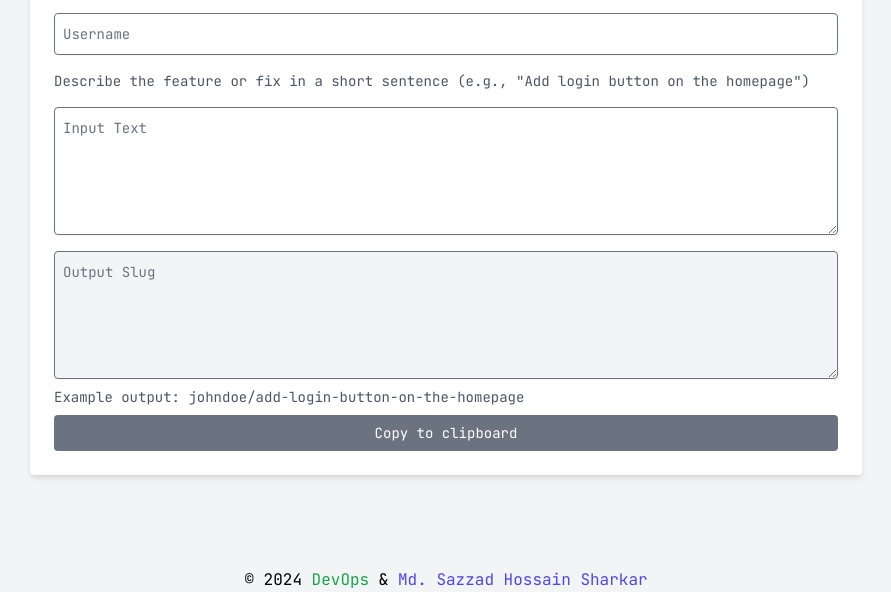
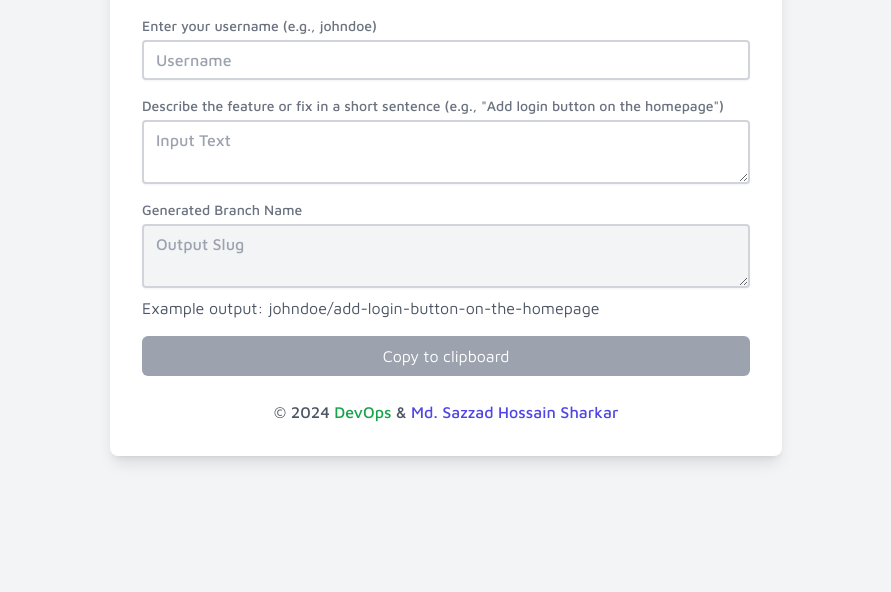
Before and after one commit to SHSharkar/GitBranchGen-Effortless-Git-Branch-Name-Generator, a website: page index.html in a window 1280 px wide. Shown: the part 208-800 px from the top of the page, without its empty margins (194-1085 px from the left). Drawn offline with nearby package versions, Linux system fonts and the light colour scheme.

Commit message:
Restructured the design
Signed-off-by: Md. Sazzad Hossain Sharkar <md@szd.sh>

```diff
--- a/index.html
+++ b/index.html
@@ -1,15 +1,17 @@
-<!DOCTYPE html>
+<!doctype html>
 <html lang="en">
 
 <head>
-    <meta charset="UTF-8">
-    <title>GitBranchGen: Effortless Git Branch Name Generator</title>
+    <meta charset="UTF-8" />
+    <title>
+        Git Branch Gen: Simplify Your Git Workflow with Smart Branch Naming
+    </title>
     <meta name="description"
-        content="GitBranchGen simplifies your Git workflow by auto-generating readable and consistent branch names based on your input. Add a prefix, choose your separator, and ensure your branch names align with best practices effortlessly.">
-    <meta property="og:title" content="GitBranchGen: Effortless Git Branch Name Generator">
+        content="Streamline your Git process with Git Branch Gen. Generate consistent, readable branch names effortlessly. Customize prefixes, choose separators, and adhere to best practices." />
+    <meta property="og:title" content="Git Branch Gen: Simplify Your Git Workflow with Smart Branch Naming" />
     <meta property="og:description"
-        content="GitBranchGen simplifies your Git workflow by auto-generating readable and consistent branch names based on your input. Add a prefix, choose your separator, and ensure your branch names align with best practices effortlessly.">
-    <meta property="og:image" content="https://git.env.com.bd/sharing-image.png">
+        content="Streamline your Git process with Git Branch Gen. Generate consistent, readable branch names effortlessly. Customize prefixes, choose separators, and adhere to best practices." />
+    <meta property="og:image" content="https://git.env.com.bd/sharing-image.png" />
     <link rel="apple-touch-icon" sizes="57x57" href="apple-icon-57x57.png" />
     <link rel="apple-touch-icon" sizes="60x60" href="apple-icon-60x60.png" />
     <link rel="apple-touch-icon" sizes="72x72" href="apple-icon-72x72.png" />
@@ -27,38 +29,58 @@
     <meta name="msapplication-TileColor" content="#ffffff" />
     <meta name="msapplication-TileImage" content="/ms-icon-144x144.png" />
     <meta name="theme-color" content="#ffffff" />
-    <link href="dist/main.css" rel="stylesheet">
+    <link href="dist/main.css" rel="stylesheet" />
     <script src="https://cdn.jsdelivr.net/npm/alpinejs@3.13.0/dist/cdn.min.js" defer></script>
     <script src="https://cdn.jsdelivr.net/npm/slugify@1.6.6/slugify.min.js"></script>
-    <link rel="preconnect" href="https://fonts.googleapis.com">
-    <link rel="preconnect" href="https://fonts.gstatic.com" crossorigin>
-    <link href="https://fonts.googleapis.com/css2?family=JetBrains+Mono:wght@400;700&display=swap" rel="stylesheet">
+    <link rel="preconnect" href="https://fonts.googleapis.com" />
+    <link rel="preconnect" href="https://fonts.gstatic.com" crossorigin />
+    <link href="https://fonts.googleapis.com/css2?family=Maven+Pro:wght@400..900&display=swap" rel="stylesheet" />
 </head>
 
-<body class="p-4 flex items-center justify-center min-h-screen bg-gray-100">
-    <div x-data="app()" class="space-y-4 bg-white p-6 rounded shadow-md w-full md:w-2/3 2xl:w-3/6">
-        <h1 class="text-xl font-bold mb-4 text-center">GitBranchGen: Effortless Git Branch Name Generator</h1>
+<body class="bg-gray-100">
+    <div class="flex min-h-screen items-center justify-center p-4">
+        <div x-data="app()" class="w-full max-w-lg rounded-lg bg-white p-6 shadow-lg md:p-8 lg:max-w-2xl">
+            <h1 class="mb-4 text-center text-xl font-bold text-gray-800 md:mb-6 md:text-2xl">
+                Git Branch Gen: Simplify Your Git Workflow
+            </h1>
 
-        <p class="text-sm text-gray-600">Enter your username (e.g., johndoe)</p>
+            <div class="space-y-3 md:space-y-4">
+                <div>
+                    <label class="mb-1 block text-sm font-medium text-gray-500" for="username">Enter your username
+                        (e.g., johndoe)</label>
+                    <input x-model="username" placeholder="Username" id="username"
+                        class="block w-full rounded border-2 border-gray-300 py-1.5 font-medium text-gray-700 shadow-sm placeholder:text-gray-400 sm:text-base sm:leading-6" />
+                </div>
 
-        <input x-model="username" placeholder="Username"
-            class="block w-full rounded border p-2 text-gray-900 shadow-sm placeholder:text-gray-500 sm:text-sm sm:leading-6" />
+                <div>
+                    <label class="mb-1 block text-sm font-medium text-gray-500" for="input-text">
+                        Describe the feature or fix in a short sentence (e.g., "Add login
+                        button on the homepage")
+                    </label>
+                    <textarea x-model="input" placeholder="Input Text" id="input-text"
+                        class="block w-full rounded border-2 border-gray-300 py-1.5 font-medium text-gray-700 shadow-sm placeholder:text-gray-400 sm:text-base sm:leading-6"></textarea>
+                </div>
 
-        <p class="text-sm text-gray-600">Describe the feature or fix in a short sentence (e.g., "Add login button on the
-            homepage")</p>
+                <div>
+                    <label class="mb-1 block text-sm font-medium text-gray-500" for="output-text">
+                        Generated Branch Name
+                    </label>
+                    <textarea @click="copyToClipboard(customSlugify(input))" x-text="customSlugify(input)"
+                        id="output-text"
+                        class="block w-full rounded border-2 border-gray-300 bg-gray-100 py-1.5 font-medium text-gray-700 shadow-sm placeholder:text-gray-400 sm:text-base sm:leading-6"
+                        placeholder="Output Slug" readonly></textarea>
+                    <p class="mb-2 mt-2 text-base text-gray-600">
+                        Example output: johndoe/add-login-button-on-the-homepage
+                    </p>
+                    <button @click="copyToClipboard(customSlugify(input))" x-bind:disabled="isCopyDisabled"
+                        x-bind:class="{'bg-gray-400 cursor-not-allowed': isCopyDisabled, 'bg-green-500 hover:bg-green-600': !isCopyDisabled}"
+                        class="mt-2 w-full rounded-md p-2 text-base text-white focus:outline-none focus:ring-2 focus:ring-green-500 focus:ring-opacity-50">
+                        Copy to clipboard
+                    </button>
+                </div>
 
-        <textarea x-model="input" placeholder="Input Text"
-            class="block w-full rounded border p-2 text-gray-900 shadow-sm placeholder:text-gray-500 sm:text-sm sm:leading-6 h-28 md:h-32"></textarea>
-        <div>
-            <textarea @click="copyToClipboard(customSlugify(input))" x-text="customSlugify(input)"
-                class="block w-full rounded border p-2 text-gray-900 shadow-sm placeholder:text-gray-500 sm:text-sm sm:leading-6 bg-gray-100 h-28 md:h-32"
-                placeholder="Output Slug" readonly></textarea>
-            <p class="text-sm text-gray-600 mt-2">Example output: johndoe/add-login-button-on-the-homepage</p>
-            <button @click="copyToClipboard(customSlugify(input))" x-bind:disabled="isCopyDisabled"
-                x-bind:class="{'bg-gray-500': isCopyDisabled, 'bg-green-500': !isCopyDisabled}"
-                class="p-2 text-white rounded w-full mt-2 text-sm">Copy to clipboard</button>
-        </div>
-        <div x-show="showNotification" x-text="notification" class="p-2 bg-blue-500 text-white rounded text-sm"
+                <div x-show="showNotification" x-text="notification"
+                    class="rounded bg-blue-500 p-2 text-base text-white"
                     x-transition:enter="transition ease-out duration-300"
                     x-transition:enter-start="opacity-0 transform scale-90"
                     x-transition:enter-end="opacity-100 transform scale-100"
@@ -66,24 +88,31 @@
                     x-transition:leave-start="opacity-100 transform scale-100"
                     x-transition:leave-end="opacity-0 transform scale-90"></div>
             </div>
-    <footer class="mt-10 text-center absolute bottom-0 w-full">
-        <p>&copy; {{current_year}} <a href="https://devops.com.bd" target="_blank" rel="noopener noreferrer"
-                class="text-green-600">DevOps</a> &
-            <a href="https://github.com/SHSharkar" target="_blank" rel="noopener noreferrer" class="text-indigo-600">Md.
-                Sazzad Hossain Sharkar</a>
+
+            <footer class="mt-6 w-full text-center">
+                <p class="text-base font-medium text-gray-600">
+                    &copy; <span x-text="new Date().getFullYear()"></span>
+                    <a href="https://devops.com.bd" target="_blank" rel="noopener noreferrer"
+                        class="text-green-600">DevOps</a>
+                    &
+                    <a href="https://github.com/SHSharkar" target="_blank" rel="noopener noreferrer"
+                        class="text-indigo-600">Md. Sazzad Hossain Sharkar</a>
                 </p>
             </footer>
+        </div>
+    </div>
+
     <script>
         function app() {
             return {
-                input: '',
-                separator: '-',
-                caseType: 'lower',
+                input: "",
+                separator: "-",
+                caseType: "lower",
                 showNotification: false,
-                notification: '',
-                username: '',
+                notification: "",
+                username: "",
                 init() {
-                    this.username = localStorage.getItem('username') || '';
+                    this.username = localStorage.getItem("username") || "";
                 },
                 get isCopyDisabled() {
                     return !this.input || !this.customSlugify(this.input);
@@ -93,34 +122,29 @@
                     const options = {
                         replacement: this.separator,
                         remove: null,
-                        lower: this.caseType === 'lower'
+                        lower: this.caseType === "lower",
                     };
                     const slugified = slugify(cleanStr, options);
                     return this.username ? this.username + "/" + slugified : slugified;
                 },
                 copyToClipboard(text) {
                     if (!text) return;
-                    navigator.clipboard.writeText(text).then(() => {
-                        this.notification = 'Copied to clipboard!';
+                    navigator.clipboard
+                        .writeText(text)
+                        .then(() => {
+                            this.notification = "Copied to clipboard!";
                             this.showNotification = true;
-                        localStorage.setItem('username', this.username);
-                        setTimeout(() => this.showNotification = false, 1000);
-                    }).catch(() => {
-                        this.notification = 'Failed to copy!';
+                            localStorage.setItem("username", this.username);
+                            setTimeout(() => (this.showNotification = false), 1000);
+                        })
+                        .catch(() => {
+                            this.notification = "Failed to copy!";
                             this.showNotification = true;
-                        setTimeout(() => this.showNotification = false, 1000);
+                            setTimeout(() => (this.showNotification = false), 1000);
                         });
+                },
+            };
         }
-            }
-        }
-    </script>
-
-    <script>
-        document.addEventListener('DOMContentLoaded', function () {
-            const footer = document.querySelector('footer p');
-            const year = new Date().getFullYear();
-            footer.innerHTML = footer.innerHTML.replace('{{current_year}}', year);
-        });
     </script>
 </body>
 
--- a/package.json
+++ b/package.json
@@ -1,6 +1,8 @@
 {
     "devDependencies": {
-        "@tailwindcss/forms": "^0.5.4",
-        "tailwindcss": "^3.3.3"
+        "@tailwindcss/forms": "^0.5.7",
+        "prettier": "^3.3.2",
+        "prettier-plugin-tailwindcss": "^0.6.5",
+        "tailwindcss": "^3.4.4"
     }
 }
--- a/src/main.css
+++ b/src/main.css
@@ -3,13 +3,16 @@
 @tailwind utilities;
 
 @layer base {
-    html,
-        body {
-            font-family: 'JetBrains Mono', monospace;
-            font-variant-ligatures: normal;
-        }
+  html,
+  body {
+    font-family: "Maven Pro", sans-serif;
+    font-optical-sizing: auto;
+    font-style: normal;
+    font-variant-ligatures: normal;
+    font-size: 16px;
+  }
 }
 
 [x-cloak] {
-    display: none !important;
+  display: none !important;
 }
```
Also changed, not shown: tailwind.config.js (+11 -11 lines), dist/main.css, 3 other files. Lines whose indentation alone changed are shown as unchanged.
